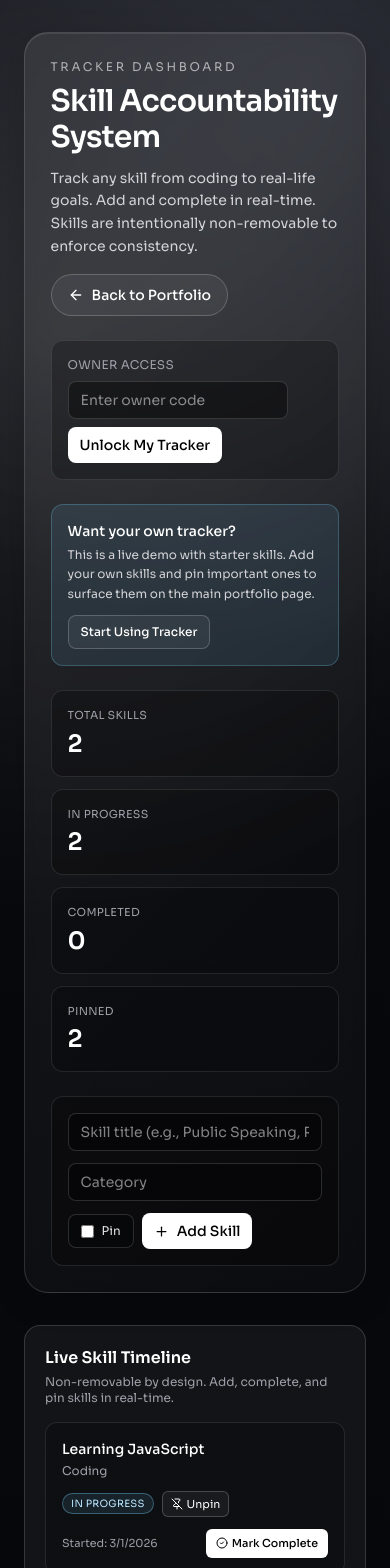
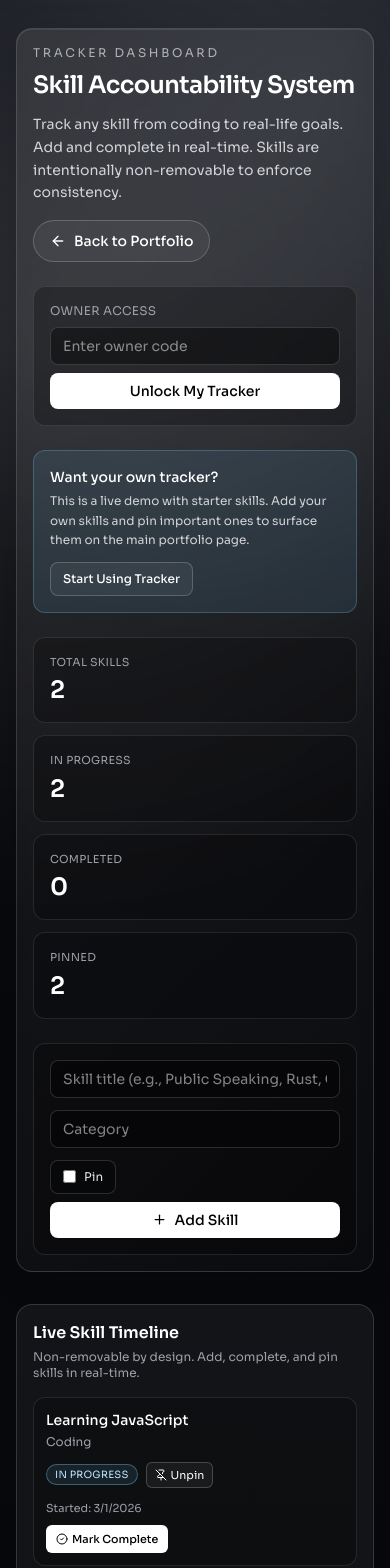
Before and after one commit to son1cleo/portfolio_yey, a Next.js app: page /tracker in a window 390 px wide. Shown: the top 1568 px of the page. Built offline with nearby package versions, Linux system fonts and the light colour scheme.

Commit message:
mobileUI fixed

```diff
--- a/src/app/globals.css
+++ b/src/app/globals.css
@@ -125,6 +125,23 @@ textarea:focus-visible,
   font-weight: 600;
 }
 
+@media (max-width: 640px) {
+  .panel {
+    padding: 1rem;
+    border-radius: 1rem;
+  }
+
+  .floating-page {
+    border-radius: 1.2rem;
+  }
+
+  .hero-glow {
+    width: 120vw;
+    height: 320px;
+    inset: -180px auto auto 50%;
+  }
+}
+
 @keyframes blink {
   0%,
   49% {
--- a/src/app/page.tsx
+++ b/src/app/page.tsx
@@ -265,16 +265,16 @@ export default function Home() {
   const isMenuVisible = showOptions && !hideMenuWhileScrolling;
 
   return (
-    <div className="relative min-h-screen overflow-x-clip px-6 pb-20 pt-8 sm:px-10">
+    <div className="relative min-h-screen overflow-x-clip px-4 pb-20 pt-7 sm:px-8 sm:pt-8 md:px-10">
       <div className="hero-glow" aria-hidden />
       {!prefersReducedMotion && <motion.div className="cursor-spotlight" style={{ x: smoothCursorX, y: smoothCursorY }} aria-hidden />}
 
-      <section className="relative flex min-h-screen flex-col items-center justify-center">
+      <section className="relative flex min-h-screen flex-col items-center justify-center px-1">
         <motion.h1
           initial={{ opacity: 0, width: 0 }}
           animate={{ opacity: 1, width: "auto" }}
           transition={{ duration: 2.2, ease: "easeOut" }}
-          className="text-3xl font-mono tracking-tight text-white sm:text-5xl overflow-hidden whitespace-nowrap drop-shadow-2xl"
+          className="max-w-[19ch] overflow-hidden text-center text-3xl leading-tight tracking-tight text-white drop-shadow-2xl sm:max-w-none sm:whitespace-nowrap sm:text-5xl"
           style={{
             fontFamily: "var(--font-type-machine)",
             textShadow: "0 0 30px rgba(255, 255, 255, 0.2)"
@@ -315,7 +315,7 @@ export default function Home() {
           animate={{ opacity: isMenuVisible ? 1 : 0, y: isMenuVisible ? 0 : 12 }}
           transition={{ duration: 0.45, ease: [0.22, 1, 0.36, 1] }}
           style={{ pointerEvents: isMenuVisible ? "auto" : "none" }}
-          className="fixed bottom-8 left-1/2 z-30 w-[calc(100%-2rem)] max-w-3xl -translate-x-1/2 rounded-2xl border border-white/15 bg-black/65 p-3 backdrop-blur-md"
+          className="fixed bottom-5 left-1/2 z-30 w-[calc(100%-1rem)] max-w-3xl -translate-x-1/2 rounded-2xl border border-white/15 bg-black/65 p-2 backdrop-blur-md sm:bottom-8 sm:w-[calc(100%-2rem)] sm:p-3"
         >
           <div className="grid gap-2 sm:grid-cols-3">
             {sectionOptions.map((option) => (
@@ -323,7 +323,7 @@ export default function Home() {
                 key={option.key}
                 type="button"
                 onClick={() => selectSection(option.key)}
-                className={`rounded-xl px-3 py-2.5 text-sm transition ${
+                className={`rounded-xl px-3 py-2 text-xs transition sm:py-2.5 sm:text-sm ${
                   currentViewSection === option.key
                     ? "bg-white text-black"
                     : "bg-white/5 text-white hover:bg-white/12"
@@ -397,7 +397,7 @@ export default function Home() {
               </article>
 
               <article className="rounded-2xl border border-white/15 bg-white/5 p-5">
-                <div className="flex items-center justify-between gap-3">
+                <div className="flex flex-wrap items-center justify-between gap-3">
                   <h3 className="text-sm font-medium tracking-wide text-white uppercase">Learning Progress</h3>
                   <a
                     href="/tracker"
@@ -488,7 +488,7 @@ export default function Home() {
               <div className="mt-4 space-y-4">
                 {workItems.map((item) => (
                   <div key={item.title} className="rounded-xl border border-white/10 bg-black/20 p-4">
-                    <div className="flex items-center justify-between gap-3">
+                    <div className="flex flex-wrap items-center justify-between gap-3">
                       <h4 className="text-sm font-medium text-white">{item.title}</h4>
                       <span className="rounded-full border border-white/20 bg-white/10 px-2 py-0.5 text-[10px] text-zinc-200">
                         {item.tag}
--- a/src/app/tracker/page.tsx
+++ b/src/app/tracker/page.tsx
@@ -122,12 +122,12 @@ export default function TrackerPage() {
   };
 
   return (
-    <main className="mx-auto min-h-screen w-full max-w-6xl px-6 pb-20 pt-8 sm:px-10">
+    <main className="mx-auto min-h-screen w-full max-w-6xl px-4 pb-20 pt-7 sm:px-8 sm:pt-8 md:px-10">
       <div className="panel">
         <div className="flex flex-wrap items-center justify-between gap-4">
           <div>
             <p className="text-xs uppercase tracking-[0.22em] text-white/60">Tracker Dashboard</p>
-            <h1 className="mt-2 text-3xl font-semibold tracking-tight text-white sm:text-4xl">
+            <h1 className="mt-2 text-2xl font-semibold tracking-tight text-white sm:text-4xl">
               Skill Accountability System
             </h1>
             <p className="mt-3 max-w-2xl text-sm leading-relaxed text-zinc-300 sm:text-base">
@@ -158,17 +158,17 @@ export default function TrackerPage() {
         {mode === "visitor" ? (
           <div className="mt-6 rounded-xl border border-white/10 bg-black/25 p-4">
             <p className="text-xs uppercase tracking-wide text-zinc-400">Owner access</p>
-            <div className="mt-2 flex flex-wrap gap-2">
+            <div className="mt-2 flex flex-col gap-2 sm:flex-row">
               <input
                 value={ownerCode}
                 onChange={(event) => setOwnerCode(event.target.value)}
                 placeholder="Enter owner code"
-                className="min-w-[220px] rounded-lg border border-white/15 bg-black/40 px-3 py-2 text-sm text-white outline-none focus:border-white/30"
+                className="w-full min-w-0 rounded-lg border border-white/15 bg-black/40 px-3 py-2 text-sm text-white outline-none focus:border-white/30 sm:w-auto sm:min-w-[220px]"
               />
               <button
                 type="button"
                 onClick={handleUnlockOwner}
-                className="rounded-lg bg-white px-3 py-2 text-sm font-medium text-black transition hover:bg-zinc-200"
+                className="w-full rounded-lg bg-white px-3 py-2 text-sm font-medium text-black transition hover:bg-zinc-200 sm:w-auto"
               >
                 Unlock My Tracker
               </button>
@@ -232,7 +232,7 @@ export default function TrackerPage() {
             placeholder="Category"
             className="rounded-lg border border-white/15 bg-black/40 px-3 py-2 text-sm text-white outline-none focus:border-white/30"
           />
-          <div className="flex items-center gap-2">
+          <div className="flex flex-wrap items-center gap-2">
             <label className="inline-flex items-center gap-2 rounded-lg border border-white/15 bg-black/30 px-3 py-2 text-xs text-zinc-200">
               <input
                 type="checkbox"
@@ -244,7 +244,7 @@ export default function TrackerPage() {
             <button
               type="submit"
               disabled={adding}
-              className="inline-flex items-center gap-2 rounded-lg bg-white px-3 py-2 text-sm font-medium text-black transition hover:bg-zinc-200 disabled:opacity-60"
+              className="inline-flex w-full items-center justify-center gap-2 rounded-lg bg-white px-3 py-2 text-sm font-medium text-black transition hover:bg-zinc-200 disabled:opacity-60 sm:w-auto"
             >
               <Plus size={15} /> {adding ? "Adding..." : "Add Skill"}
             </button>
@@ -252,7 +252,7 @@ export default function TrackerPage() {
         </form>
       </div>
 
-      <section className="mt-8 rounded-2xl border border-white/15 bg-white/5 p-5">
+      <section className="mt-8 rounded-2xl border border-white/15 bg-white/5 p-4 sm:p-5">
         <h2 className="text-base font-semibold text-white">Live Skill Timeline</h2>
         <p className="mt-1 text-xs text-zinc-400">
           Non-removable by design. Add, complete, and pin skills in real-time.
@@ -262,7 +262,7 @@ export default function TrackerPage() {
           {skills.length === 0 ? <p className="text-sm text-zinc-400">No skills added yet.</p> : null}
 
           {skills.map((item) => (
-            <article key={item.id} className="rounded-xl border border-white/10 bg-black/25 p-4">
+            <article key={item.id} className="rounded-xl border border-white/10 bg-black/25 p-3 sm:p-4">
               <div className="flex flex-wrap items-start justify-between gap-3">
                 <div>
                   <h3 className="text-sm font-medium text-white">{item.title}</h3>
@@ -285,7 +285,7 @@ export default function TrackerPage() {
                 </div>
               </div>
 
-              <div className="mt-3 flex flex-wrap items-center justify-between gap-2">
+              <div className="mt-3 flex flex-col items-start justify-between gap-2 sm:flex-row sm:items-center">
                 <p className="text-[11px] text-zinc-400">
                   Started: {new Date(item.createdAt).toLocaleDateString()}
                   {item.completedAt ? ` · Completed: ${new Date(item.completedAt).toLocaleDateString()}` : ""}
```
